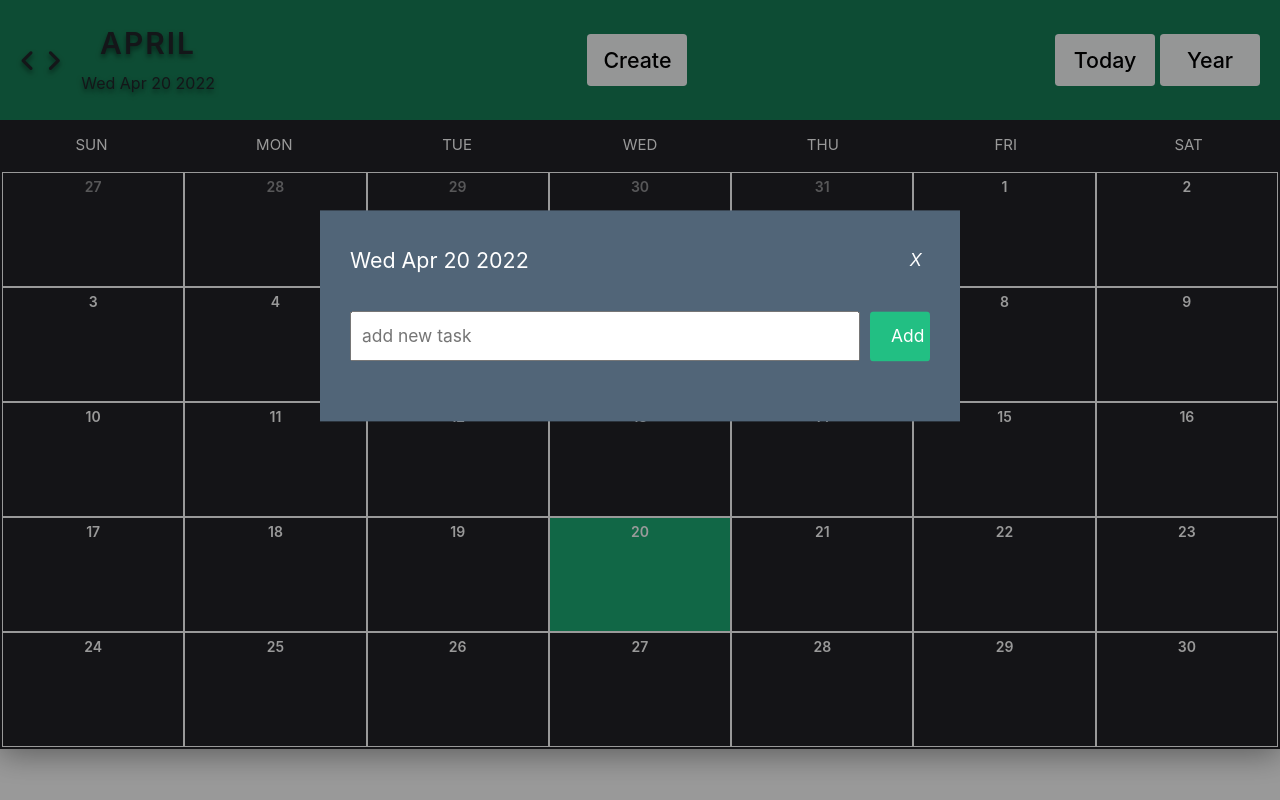
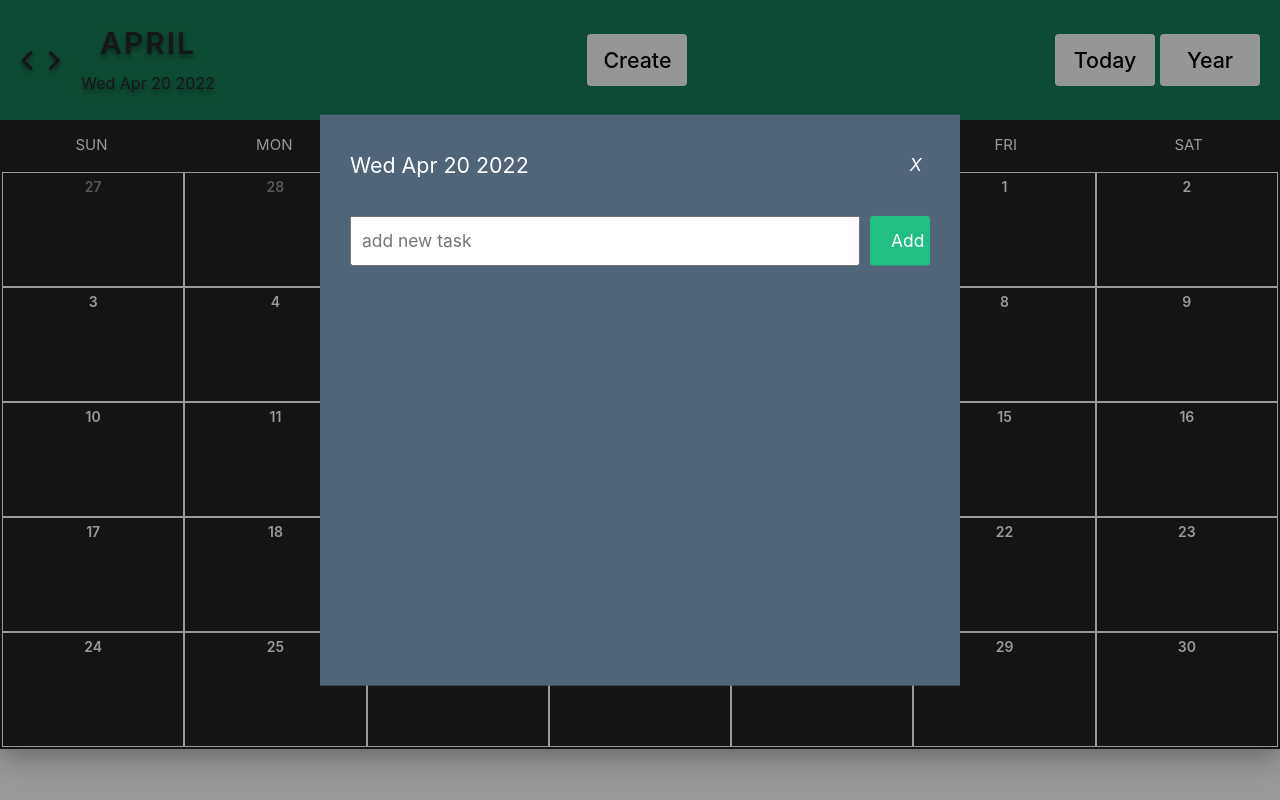
Before and after one commit to keitaloc/traning-season-2, a React (Create React App) app: page / in a window 1280 px wide. Both pictures are taken after a click on the button "Create". Built offline with nearby package versions, Linux system fonts and the light colour scheme; the HTML template or start-up script is replaced by a standard one.

Commit message:
add scroll bar to list task

```diff
--- a/src/components/Form.jsx
+++ b/src/components/Form.jsx
@@ -113,7 +113,7 @@ const Form = ({ isOpen, openForm, date }) => {
               </button>
             </div>
 
-            <div>
+            <div className="scroll-body">
               <TaskList id={id} />
             </div>
           </div>
--- a/src/styles/index.css
+++ b/src/styles/index.css
@@ -109,6 +109,18 @@ html {
   background: rgba(105, 97, 97, 0.4);
 }
 
+.scroll-body {
+  height: 70vh;
+  max-height: calc(70vh - 200px);
+  overflow-y: auto;
+  scrollbar-width: none;
+}
+
+.scroll-body::-webkit-scrollbar {
+  width: 0;
+  height: 0;
+}
+
 .days {
   flex-wrap: wrap;
   padding: 0.2rem;
@@ -143,7 +155,7 @@ html {
   position: absolute;
   top: 50%;
   left: 50%;
-  transform: translate(-50%, -90%);
+  transform: translate(-50%, -50%);
 }
 
 .close-form {
```
